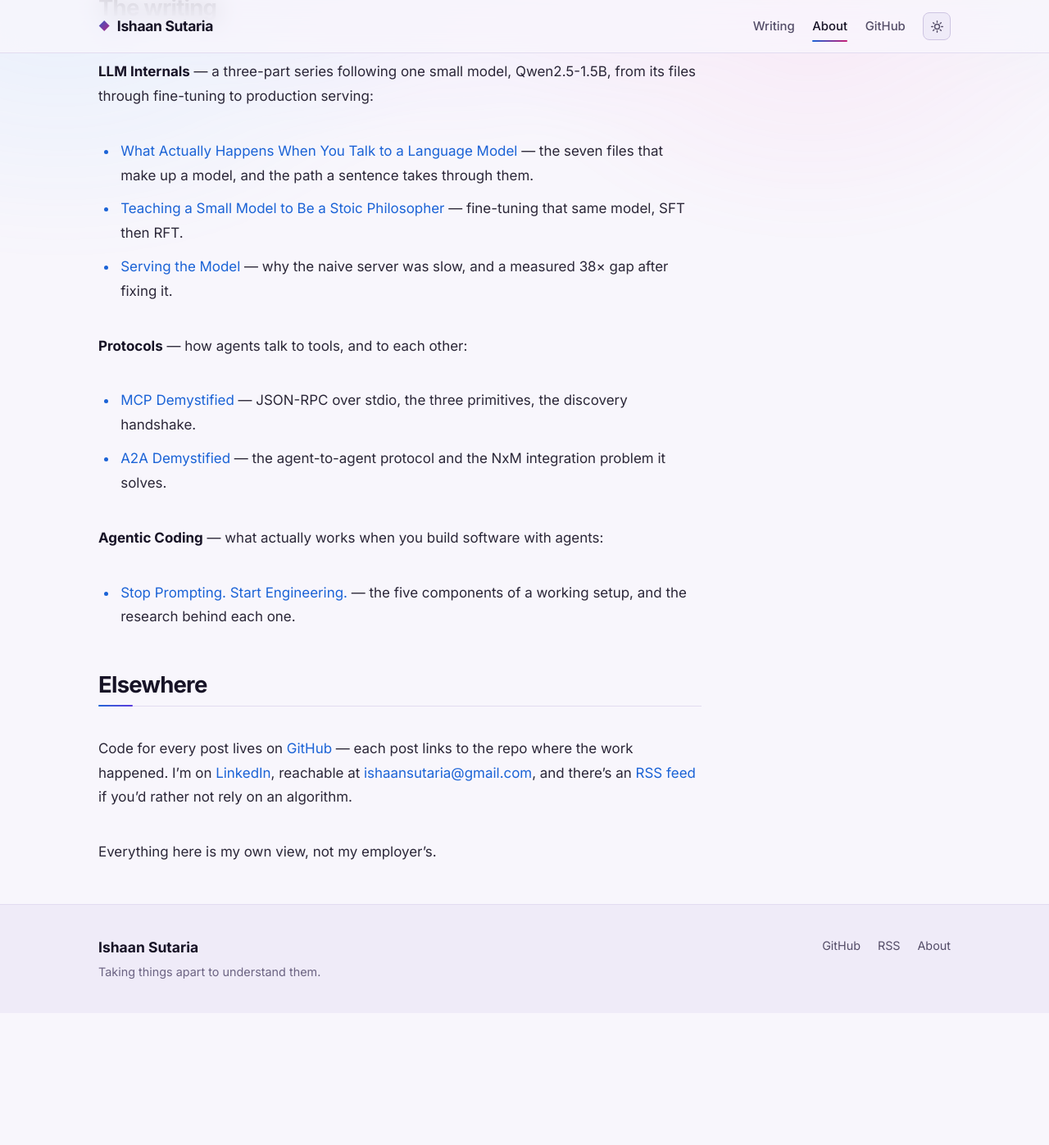
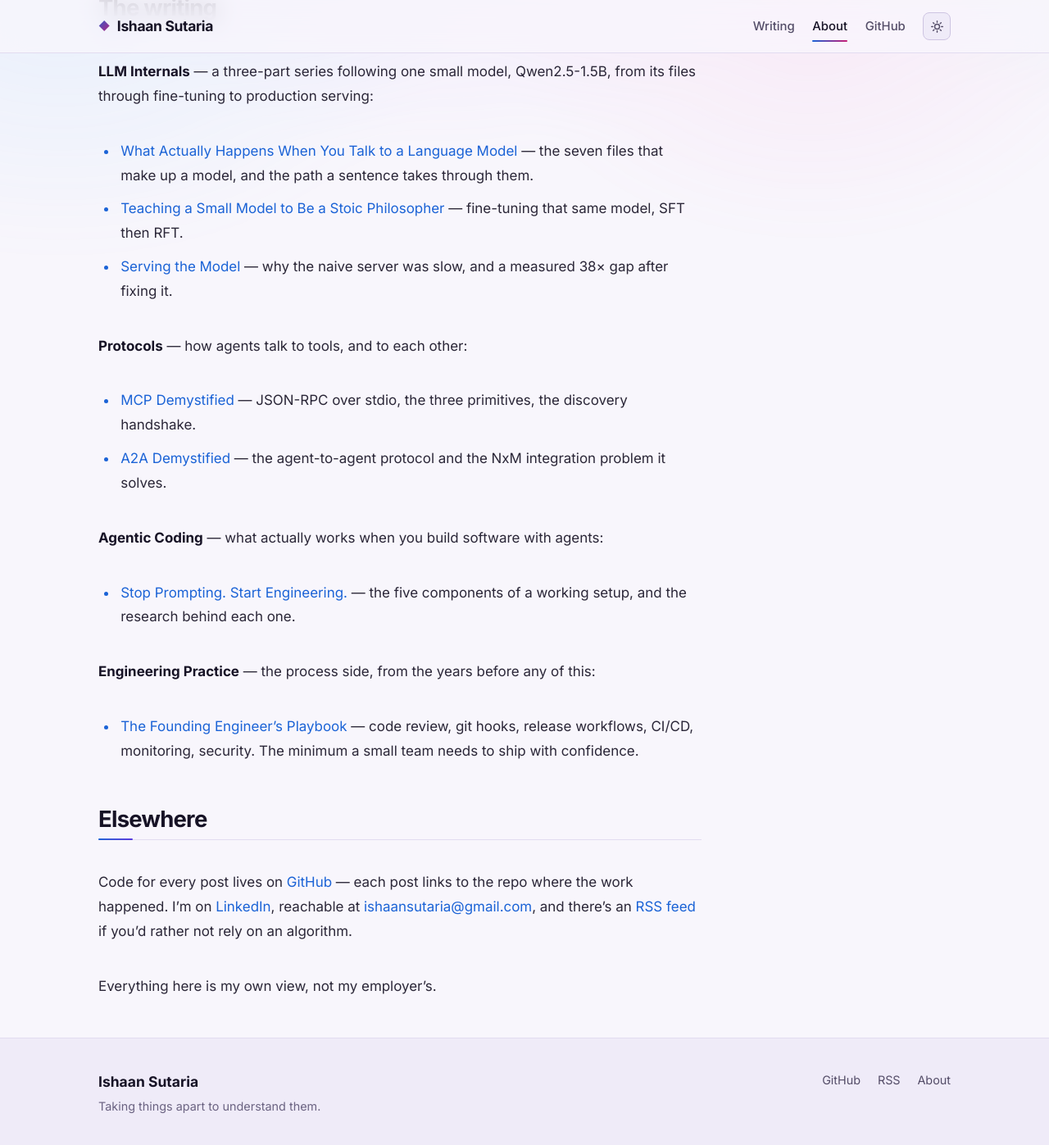
Before and after one commit to ishaan119/ishaan119.github.io, a Jekyll site: the page built from about.md, in a window 1280 px wide and 1400 px high, scrolled down 2740 px. Shown: the top 1397 px of the window at 82% size. Built offline with Jekyll 4.4.1, drawn with Linux system fonts in a browser that asks for light colours; before the commit the page ends 3976 px from its top, so only the background shows below that.

Commit message:
Import FoundingEngineersPlaybook as a post; scroll wide tables
Adds "The Founding Engineer's Playbook" from the repo of the same name, dated
2024-09-27 to match when it was written. New "Engineering Practice" series,
tinted --accent-5 (gold) — 5.0:1 at its worst composited surface, which is the
chip on --bg-soft in light mode.

Two conversions were needed on the way in. GitHub's alert syntax (> [!NOTE],
[!WARNING], [!IMPORTANT]) renders as literal text under kramdown, so the eight
of them became plain blockquotes. The README's own table of contents is dropped
because the post layout generates one.

Also drops an unsourced "10x cheaper" claim — the site's premise is that every
number in it is one I measured, and that one isn't.

Wide tables now get a .table-wrap scroll container with min-width: 30rem rather
than collapsing. The three-column trade-offs table was rendering at roughly one
word per line in a 342px phone column. This applies to all 16 tables across the
site, not just the new post.

FoundingEngineersAIPlaybook was assessed and not imported: it's third-person
market analysis of other vendors' tools with footnote references, no code and no
measurements, which doesn't fit here.

```diff
--- a/about.md
+++ b/about.md
@@ -140,6 +140,12 @@ from its files through fine-tuning to production serving:
 - [Stop Prompting. Start Engineering.]({{ '/stop-prompting-start-engineering/' | relative_url }})
   — the five components of a working setup, and the research behind each one.
 
+**Engineering Practice** — the process side, from the years before any of this:
+
+- [The Founding Engineer's Playbook]({{ '/the-founding-engineers-playbook/' | relative_url }})
+  — code review, git hooks, release workflows, CI/CD, monitoring, security. The
+  minimum a small team needs to ship with confidence.
+
 ## Elsewhere
 
 Code for every post lives on [GitHub](https://github.com/ishaan119) — each post
--- a/assets/main.scss
+++ b/assets/main.scss
@@ -320,6 +320,7 @@ a:hover { text-decoration: underline; text-underline-offset: 3px; }
 .chip[data-filter="agentic-coding"] { --tint: var(--accent-4); }
 .chip[data-filter="llm-internals"]  { --tint: var(--accent); }
 .chip[data-filter="protocols"]      { --tint: var(--accent-3); }
+.chip[data-filter="engineering-practice"] { --tint: var(--accent-5); }
 .chip[data-filter="all"]            { --tint: var(--accent-2); }
 
 .chip:hover {
@@ -356,6 +357,7 @@ a:hover { text-decoration: underline; text-underline-offset: 3px; }
 .card-item[data-series="agentic-coding"] { --tint: var(--accent-4); }
 .card-item[data-series="llm-internals"]  { --tint: var(--accent); }
 .card-item[data-series="protocols"]      { --tint: var(--accent-3); }
+.card-item[data-series="engineering-practice"] { --tint: var(--accent-5); }
 
 .card {
   display: flex;
@@ -504,6 +506,8 @@ a:hover { text-decoration: underline; text-underline-offset: 3px; }
 .post-nav[data-series="llm-internals"]  { --tint: var(--accent); }
 .post[data-series="protocols"],
 .post-nav[data-series="protocols"]      { --tint: var(--accent-3); }
+.post[data-series="engineering-practice"],
+.post-nav[data-series="engineering-practice"] { --tint: var(--accent-5); }
 
 .post-header {
   padding: 3.2rem 1.5rem 2rem;
@@ -772,8 +776,23 @@ a:hover { text-decoration: underline; text-underline-offset: 3px; }
 .copy-btn:hover { color: var(--accent); border-color: var(--accent); }
 .copy-btn.is-done { color: var(--accent-3); border-color: var(--accent-3); }
 
+/* Wrapper added by site.js. The table keeps a min-width and the wrapper
+   scrolls, rather than the table collapsing to one word per line on a phone. */
+.post-content .table-wrap {
+  overflow-x: auto;
+  /* Nudge the fade below into view when there's more table to the right. */
+  background:
+    linear-gradient(to right, var(--bg) 30%, transparent) left / 2rem 100% no-repeat,
+    linear-gradient(to left, var(--bg) 30%, transparent) right / 2rem 100% no-repeat;
+  background-attachment: local, local;
+}
+/* The wrapper inherits the rhythm rule's margin-top, so the table inside must
+   not add its own on top of it. */
+.post-content .table-wrap > table { margin: 0; }
+
 .post-content table {
   width: 100%;
+  min-width: 30rem;
   margin: 1.7rem 0;
   border-collapse: collapse;
   font-size: 0.93rem;
--- a/assets/site.js
+++ b/assets/site.js
@@ -140,6 +140,18 @@
       }
     }
 
+    /* ---------- wide tables scroll instead of squeezing ---------- */
+    // At 390px the body column is ~342px wide. A three-column comparison table
+    // squeezed into that gets roughly one word per line, which is unreadable.
+    // Wrapping lets the table keep a usable min-width and scroll sideways
+    // instead. Without JS you get the old squeeze — degraded, still readable.
+    content.querySelectorAll('table').forEach(function (table) {
+      var wrap = document.createElement('div');
+      wrap.className = 'table-wrap';
+      table.parentNode.insertBefore(wrap, table);
+      wrap.appendChild(table);
+    });
+
     /* ---------- copy buttons on code blocks ---------- */
     content.querySelectorAll('pre').forEach(function (pre) {
       var wrap = document.createElement('div');
```
Also changed, not shown: _posts/2024-09-27-the-founding-engineers-playbook.md (added, +214 -0 lines), README.md.
